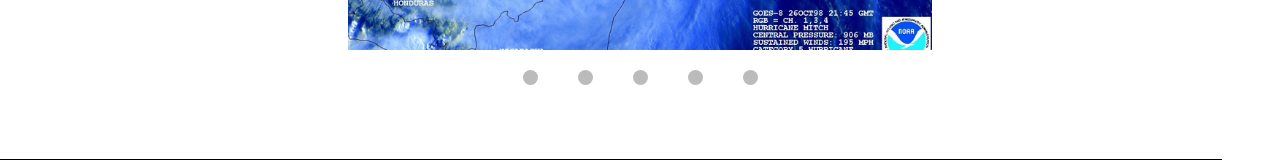
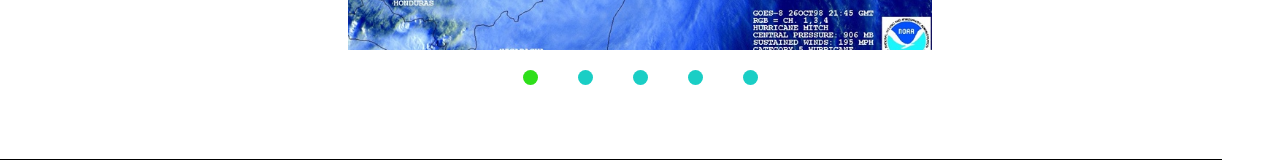
Before and after one commit to ianhnizdo/TestApplication, a React app: page / in a window 1280 px wide. In both pictures the pointer is over the element 530 px from the left and 949 px from the top of the page. Shown: the part 872-1032 px from the top of the page. Built offline with nearby package versions, Linux system fonts and the light colour scheme.

Commit message:
Fixed some styling.

```diff
--- a/client/styles.scss
+++ b/client/styles.scss
@@ -84,7 +84,7 @@
         height: 15px;
         width: 15px;
         border-radius: 50%;
-        background-color: #bbb;
+        background-color: #1acec5;
         cursor: pointer;
       }
     }
@@ -117,6 +117,6 @@
   background-color: rgba(0, 0, 0, 0.8);
 }
 
-.dot:hover {
-  background-color: #717171;
+.dots .dot:hover {
+  background-color: rgb(46, 223, 26) !important;
 }
```
